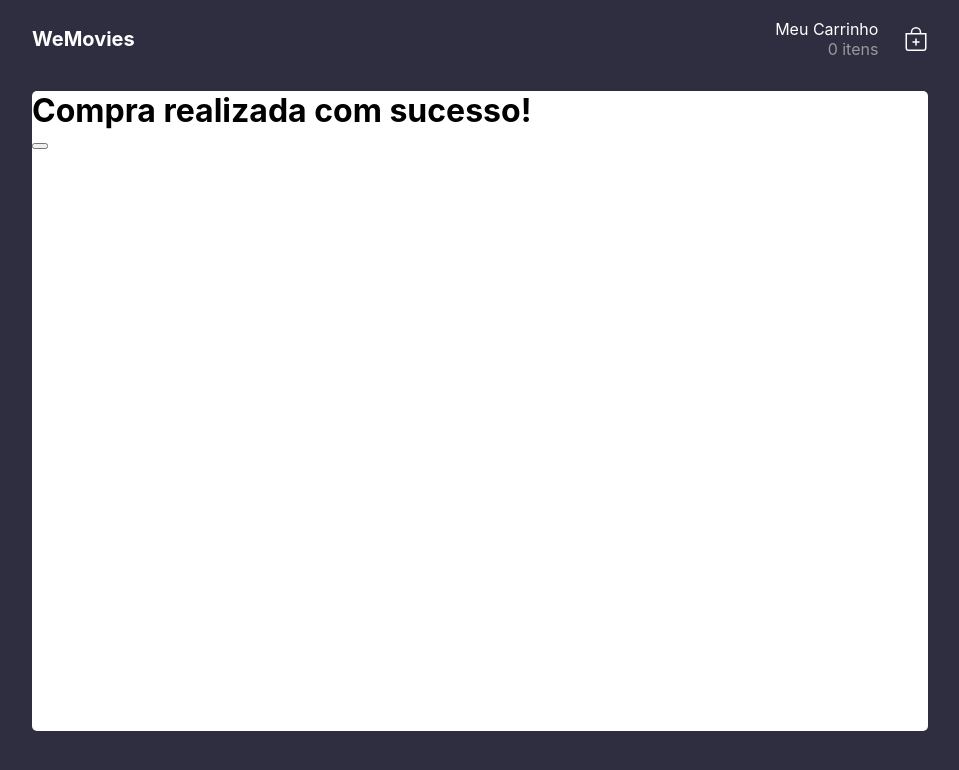
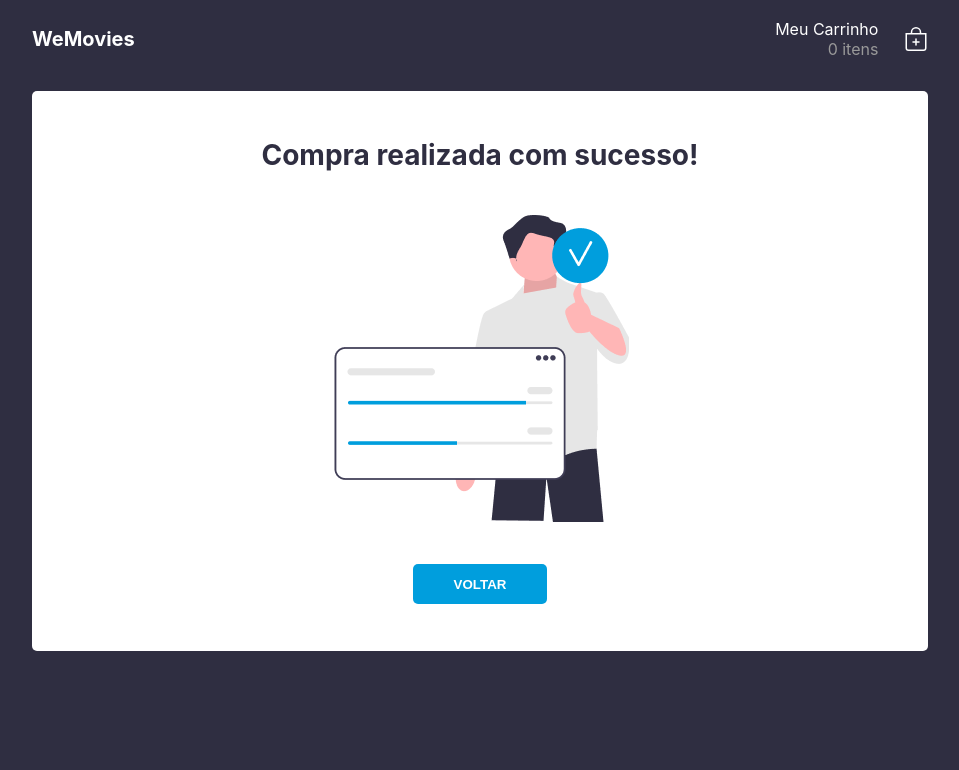
Before and after one commit to caiovini98/wefit, a React (Create React App) app: page /purchased in a window 1280 px wide. Shown: the top 770 px of the page, without its empty margins (160-1119 px from the left). Built offline with nearby package versions, Linux system fonts and the light colour scheme.

Commit message:
finish screen purchased

```diff
--- a/src/pages/Home/Home.tsx
+++ b/src/pages/Home/Home.tsx
@@ -159,7 +159,7 @@ export default function Home() {
                 <IconAddCart />
                 <QuantityProduct>{product.quantity ?? 0}</QuantityProduct>
               </IconBox>
-              <TitleAddCard>ADICIONAR AO CARRINHO</TitleAddCard>
+              <TitleAddCard>Adicionar ao carrinho</TitleAddCard>
             </ButtonAddProduct>
           </ProductCards>
         ))}
--- a/src/pages/Home/styles.ts
+++ b/src/pages/Home/styles.ts
@@ -62,8 +62,8 @@ export const ProductCardsContainer = styled.div`
 `;
 
 export const ProductCards = styled.div`
-  height: 300px;
-  width: 330px;
+  height: 390px;
+  width: 430px;
   background-color: ${(props) => props.theme.colors.secondary};
   border-radius: 5px;
   display: flex;
@@ -73,8 +73,8 @@ export const ProductCards = styled.div`
 `;
 
 export const ImageProduct = styled.img`
-  width: 140px;
-  height: 160px;
+  width: 160px;
+  height: 180px;
 `;
 
 export const DetailProduct = styled.div`
@@ -87,12 +87,12 @@ export const DetailProduct = styled.div`
 
 export const TitleProduct = styled.span`
   font-weight: bold;
-  font-size: 12px;
+  font-size: 16px;
 `;
 
 export const PriceProduct = styled.span`
   font-weight: bold;
-  font-size: 15px;
+  font-size: 19px;
 `;
 
 export const ButtonAddProduct = styled.button<ButtonProps>`
@@ -128,4 +128,5 @@ export const QuantityProduct = styled.span`
 export const TitleAddCard = styled.span`
   color: ${(props) => props.theme.colors.secondary};
   font-size: 14px;
+  text-transform: uppercase;
 `;
--- a/src/pages/Purchased/Purchased.tsx
+++ b/src/pages/Purchased/Purchased.tsx
@@ -1,12 +1,21 @@
 import React from "react";
+import { useNavigate } from "react-router-dom";
+
 import { Container, Title, Image, ButtonBack } from "./styles";
+import image from "../../assets/image.png";
 
 export default function Purchased() {
+  const navigate = useNavigate();
+
+  const goHome = () => {
+    navigate("/");
+  };
+
   return (
     <Container>
       <Title>Compra realizada com sucesso!</Title>
-      <Image src="/" alt="" />
-      <ButtonBack />
+      <Image src={image} alt="image" />
+      <ButtonBack onClick={goHome}>Voltar</ButtonBack>
     </Container>
   );
 }
--- a/src/pages/Purchased/styles.ts
+++ b/src/pages/Purchased/styles.ts
@@ -1,14 +1,37 @@
 import styled from "styled-components";
 
 export const Container = styled.div`
-  min-height: 80vh;
+  min-height: 70vh;
   background-color: red;
   background-color: ${(props) => props.theme.colors.secondary};
   border-radius: 5px;
+  display: flex;
+  flex-direction: column;
+  align-items: center;
+  justify-content: center;
+  gap: 40px;
 `;
 
-export const Title = styled.h1``;
+export const Title = styled.h1`
+  text-align: center;
+  color: ${(props) => props.theme.colors.primary};
+  font-size: 28px;
+`;
 
 export const Image = styled.img``;
 
-export const ButtonBack = styled.button``;
+export const ButtonBack = styled.button`
+  height: 40px;
+  width: 15%;
+  border: none;
+  cursor: pointer;
+  border-radius: 5px;
+  background-color: ${(props) => props.theme.colors.color_button};
+  color: ${(props) => props.theme.colors.secondary};
+  font-weight: 600;
+  display: flex;
+  align-items: center;
+  justify-content: center;
+  gap: 12px;
+  text-transform: uppercase;
+`;
```
